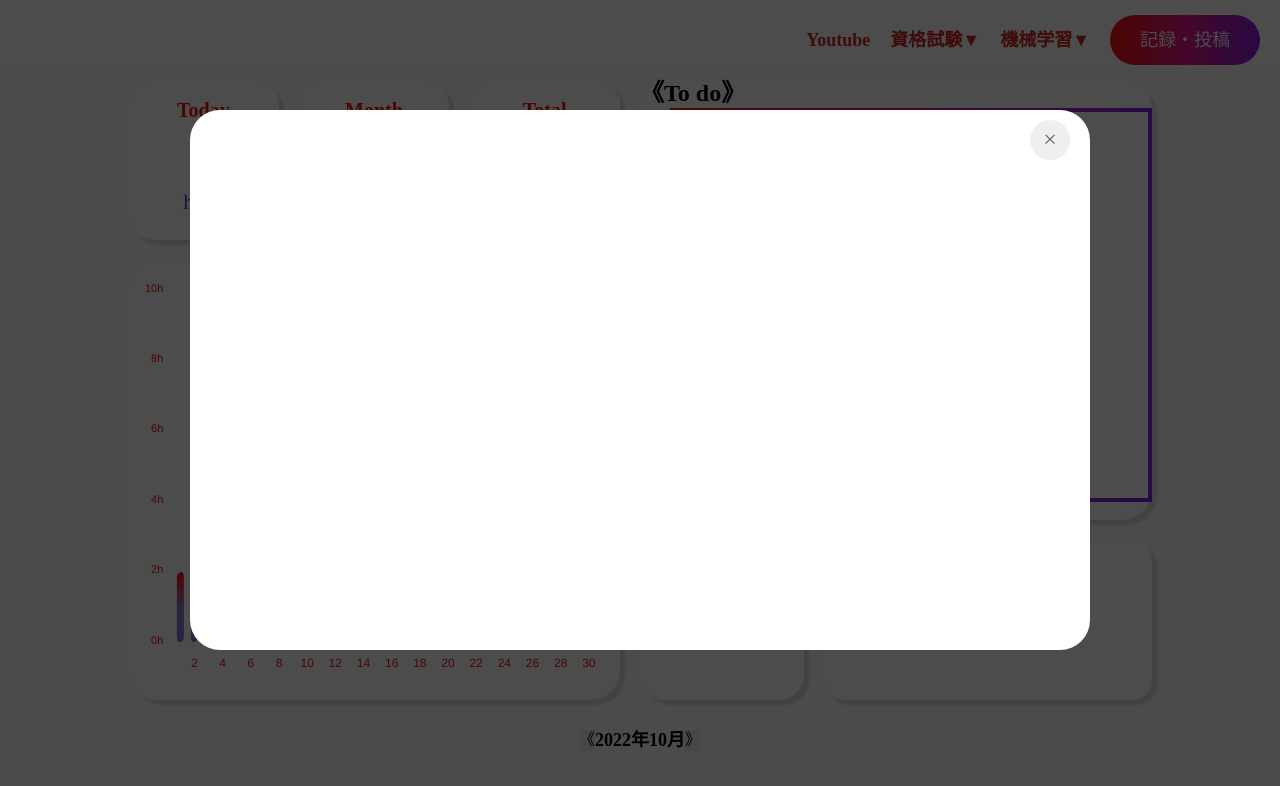
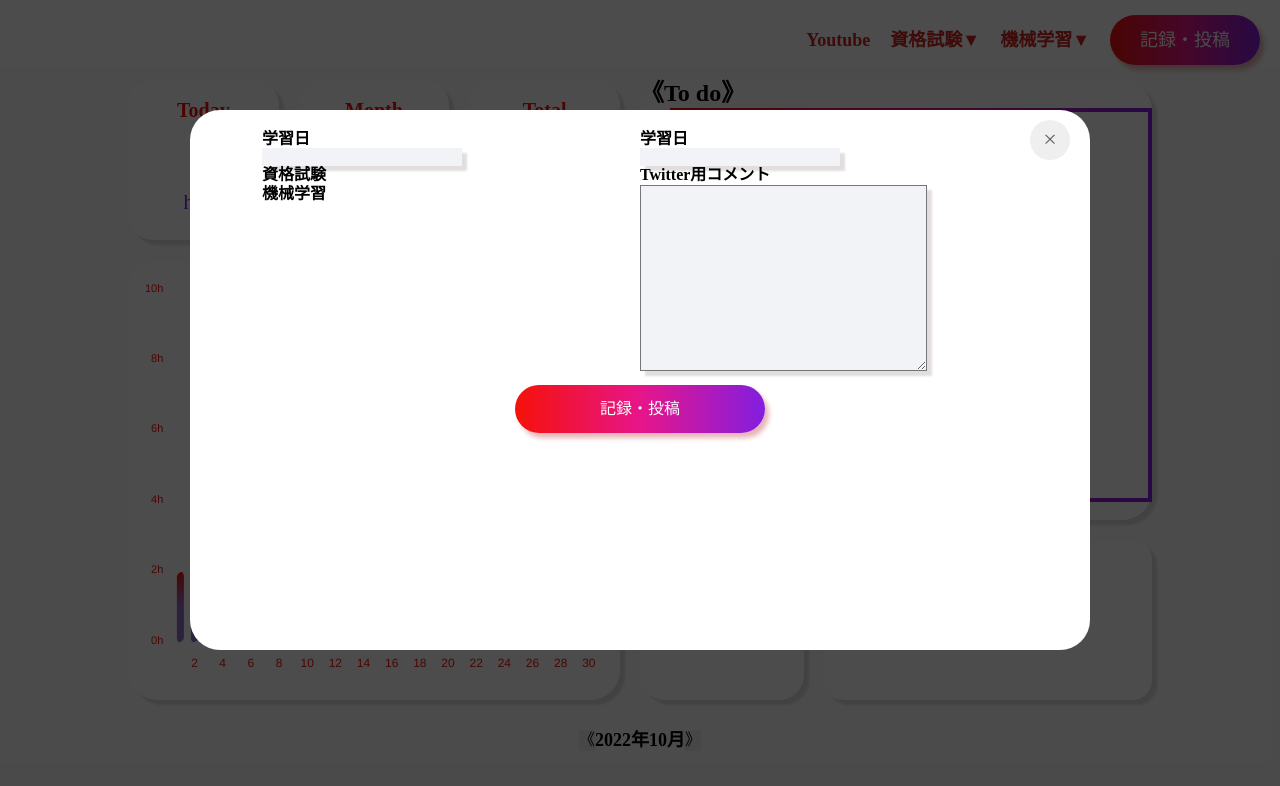
Before and after one commit to Yuma-Tsukakoshi/webapp-personal, a plain HTML site: page index.html in a window 1280 px wide. Both pictures are taken after a click on the button "記録・投稿". Drawn offline with nearby package versions, Linux system fonts and the light colour scheme.

Commit message:
modal top-page layout

```diff
--- a/assets/css/style.css
+++ b/assets/css/style.css
@@ -18,6 +18,9 @@ button{
   border: none;
   outline: none;
   cursor: pointer;
+}
+input{
+  border: none;
 }
 
 /* header */
@@ -51,12 +54,11 @@ button{
   color: rgb(206, 36, 30);
   margin-top: 15px;
 }
-
-.nav-items{}
 .button{
   background: linear-gradient(to right ,rgb(245, 17, 9) 0%,rgb(231, 21, 137) 50%,rgb(130, 30, 224) 100%);
   color: #fff;
   margin: 0 20px;
+  box-shadow: 4px 5px 5px 0 #e7b5b5;
 }
 .button.head{
   width: 150px;
@@ -159,6 +161,41 @@ button{
   margin: 10px 20px;
 }
 
+/* modal-top */
+.modal-box{
+  background-color: #f2f3f7;
+  box-shadow: 5px 5px 2px 0 #e2dede;
+}
+.modal-top{}
+.modal-both-side{
+  display: grid;
+  grid-template-columns: repeat(2,1fr);
+  margin: 20px 8% 10px;
+}
+.modal-left-side{}
+.modal-right-side{}
+.study-date{}
+.modal-title{
+  font-size: 16px;
+  font-weight: bold;
+}
+.study-date-box{}
+.study-contents{}
+.test-contents{}
+.machine-contents{}
+.study-time{}
+.study-time-box{}
+.twitter{}
+.twitter-box{}
+.button.modal-record{
+  display: block;
+  margin: 0 auto;
+  padding: 15px 85px;
+  border-radius: 30px;
+}
+
+/* modal-loading */
+/* modal-record */
 
 /* main */
 .main{
@@ -179,7 +216,6 @@ button{
 .right-side{
   margin-left: 10px;
 }
-.hour-section{}
 .hour-list{
   display: grid;
   grid-template-columns: repeat(3,1fr);
--- a/index.html
+++ b/index.html
@@ -68,7 +68,35 @@
           <button class="modal-buck-button" id="js-buckModal">←</button>
           <!-- jsによって中身を変えていく -->
           <!-- top-modal -->
-
+          <section class="modal-top">
+            <div class="modal-both-side">
+              <div class="modal-left-side">
+                <div class="study-date">
+                  <p class="modal-title">学習日</p>
+                  <input type="text" class="modal-box study-date-box">
+                </div>
+                <div class="study-contents">
+                  <div class="test-contents">
+                    <p class="modal-title">資格試験</p>
+                  </div>
+                  <div class="machine-contents">
+                    <p class="modal-title">機械学習</p>
+                  </div>
+                </div>
+              </div>
+              <div class="modal-right-side">
+                <div class="study-time">
+                  <p class="modal-title">学習日</p>
+                  <input type="text" class="modal-box study-time-box">
+                </div>
+                <div class="twitter">
+                  <p class="modal-title">Twitter用コメント</p>
+                  <textarea name="" id="" cols="30" rows="10" class="modal-box twitter-box"></textarea>
+                </div>
+              </div>
+            </div>
+            <button class="button modal-record">記録・投稿</button>
+          </section>
 
           <!-- loading-modal -->
 
```
